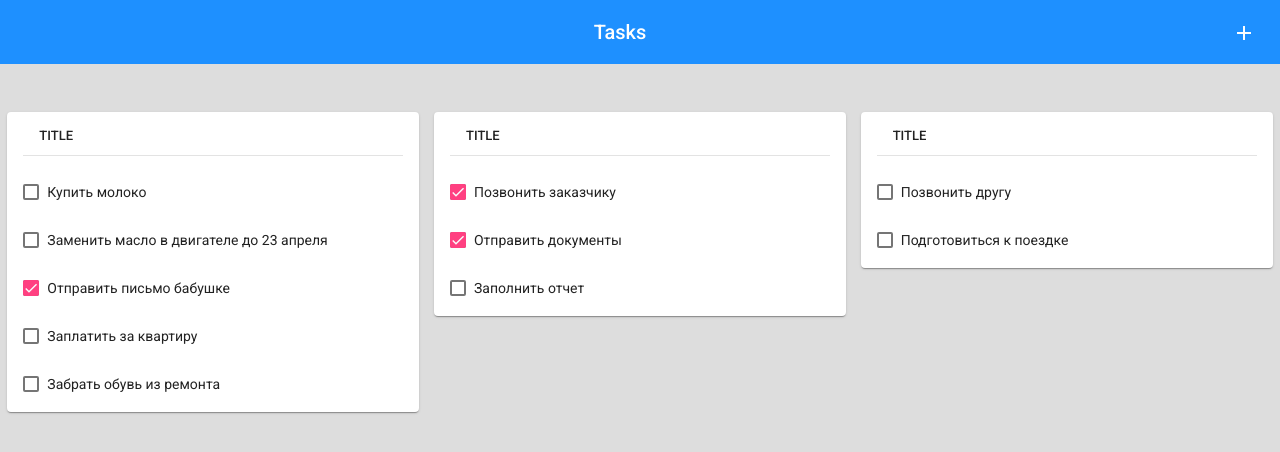
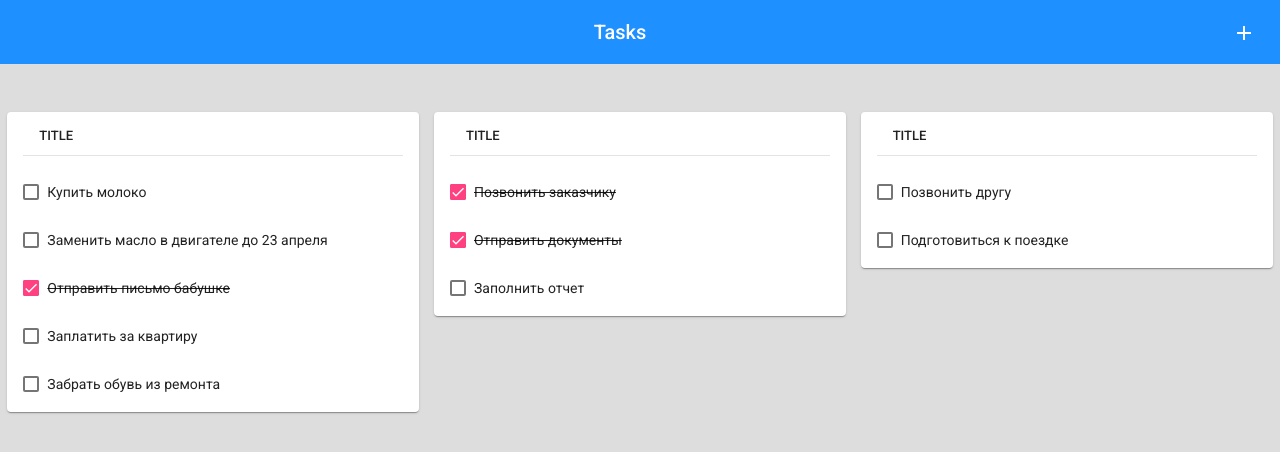
Before and after one commit to kanigreg/task-board-front, an Angular app: page / in a window 1280 px wide. Shown: the top 452 px of the page. Built offline with nearby package versions, Linux system fonts and the light colour scheme.

Commit message:
Add todo text decoration

```diff
--- a/src/app/todo/todo.component.css
+++ b/src/app/todo/todo.component.css
@@ -1,3 +1,7 @@
 .todo {
   margin-top: 1.5rem;
 }
+
+.todo__text {
+  text-decoration: line-through;
+}
--- a/src/app/todo/todo.component.html
+++ b/src/app/todo/todo.component.html
@@ -4,6 +4,8 @@
     [id]="todo.id"
     (change)="changeHandler($event)"
   >
-    {{todo.text}}
+    <span [ngClass]="{todo__text: todo.isCompleted}">
+      {{todo.text}}
+    </span>
   </mat-checkbox>
 </section>
```
